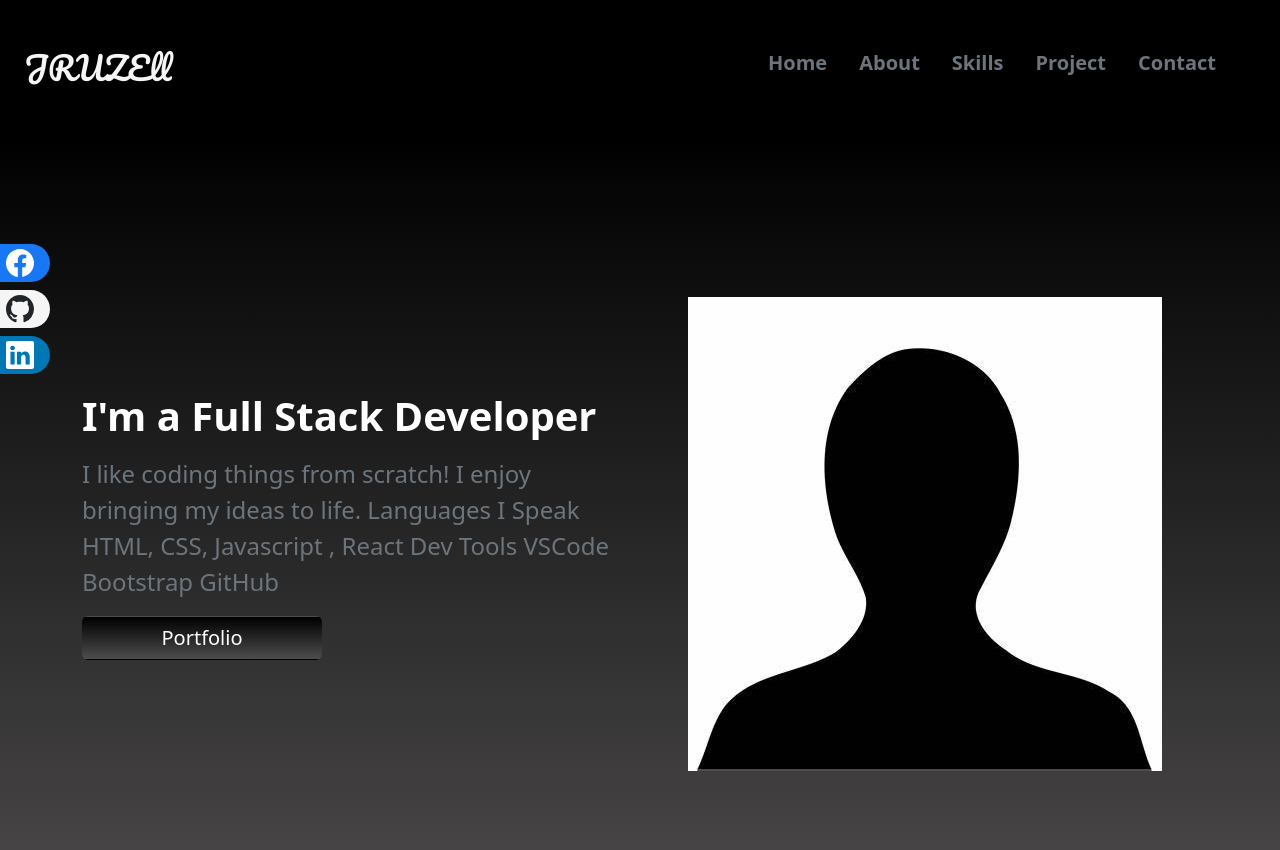
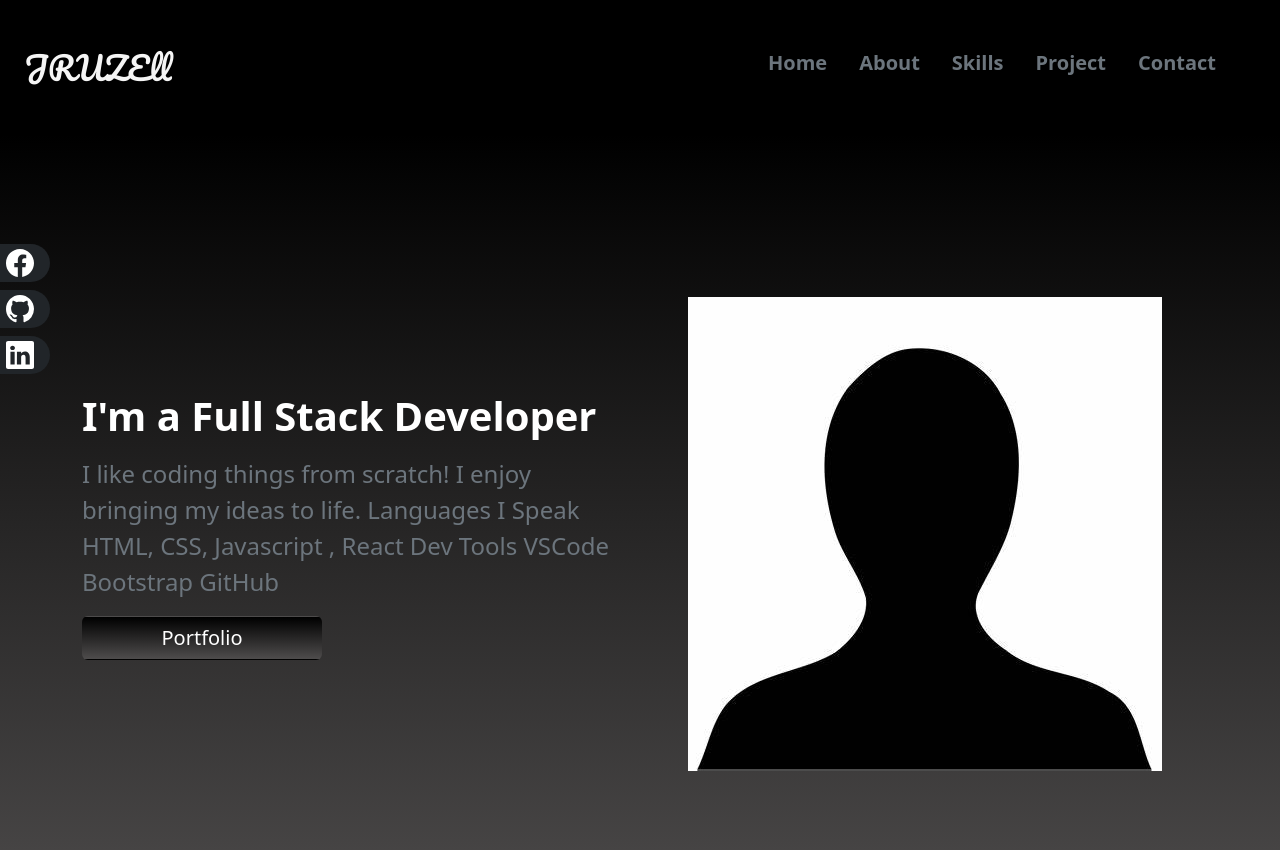
Before and after one commit to Ruzell11/react-portfolio, a React (Create React App) app: page / in a window 1280 px wide. Shown: the top 850 px of the page. Built offline with nearby package versions, Linux system fonts and the light colour scheme; a web font is replaced by a local one.

Commit message:
fix color

```diff
--- a/src/App.js
+++ b/src/App.js
@@ -12,10 +12,7 @@ class App extends React.Component {
         <NavBar />
         <Home />
         <SocialMedia />
-      </div>
-
-
-
+        </div>
     )
   }
 }
--- a/src/components/Navbar.js
+++ b/src/components/Navbar.js
@@ -40,7 +40,7 @@ class Navbar extends React.Component {
         }
     ]
 
-    render() {
+    render(props) {
         return (
             <div className='d-flex justify-content-between align-items-center p-4 nav' style={{ backgroundColor: 'black' }}>
                 <div className="logo mt-2">
@@ -51,7 +51,7 @@ class Navbar extends React.Component {
                             {this.links.map(({id , link}) => {
                                 return (
                                     <>
-                                        <li key={id} className='nav-link text-secondary fw-bolder fs-5 pe-auto'>{link} </li>
+                                        <li key={id} className='nav-link text-secondary fw-bolder fs-5 pe-auto' style={{cursor:'pointer'}}>{link} </li>
                                     </>
                                 )
                             })}
@@ -64,15 +64,15 @@ class Navbar extends React.Component {
                 <ul className={!this.state.navbar ? 'd-none' :
                     'position-absolute top-0 start-0  d-flex justify-content-center align-items-center flex-column d-md-flex d-sm-flex d-lg-none d-xxl-none d-xl-none w-100 navMobile'
                 } style={{ marginTop:'5rem'}}>
-                    <div onClick={this.handleClick}>
+
                     {this.links.map(({id , link}) => {
                                 return (
                                     <>
-                                        <li key={id} className='fs-3 py-4 nav-link text-secondary'>{link}</li>
+                                        <li key={id} className='fs-3 py-2 nav-link text-secondary' onClick={this.handleClick}>{link}</li>
                                     </>
                                 )
                             })}
-                    </div>
+
                 </ul>
             </div>
         )
--- a/src/components/socialMedia.js
+++ b/src/components/socialMedia.js
@@ -34,26 +34,13 @@ class SocialMedia extends React.Component {
         return (
             <>
                 <div className='position-fixed iconsDiv d-flex flex-column ' style={{ width: '10rem' }} >
-                    {/* {this.Icons.map(({id , icon , text , background}) =>{
+                    {this.Icons.map(({id , icon , text , background}) =>{
                         return(
                             <>
-                            <li key={id} className='icons text-white' style={{listStyle:"none" , cursor:'pointer' }}>{text}{icon}</li>
+                            <li key={id} className='icons text-white fs-5 my-1 d-flex justify-content-end py-1 rounded-pill bg-dark' style={{listStyle:"none" , cursor:'pointer' }}>{text}<span className='fs-3 d-flex align-items-center px-3'>{icon}</span></li>
                             </>
                         )
-                    })} */}
-                    <li className='icons text-right text-white fs-5 my-1  d-flex justify-content-end py-1 rounded-pill'
-                    style={{listStyle:'none', backgroundColor: '#1877f2'}}>
-                        Facebook  <span className='fs-3 d-flex align-items-center px-3'><BsFacebook /></span>
-                        </li>
-                    <li className='icons text-right text-dark fs-5 my-1  d-flex justify-content-end py-1 rounded-pill'
-                    style={{listStyle:'none' , backgroundColor: 'whitesmoke'}}>
-                        Github  <span className='fs-3 d-flex align-items-center px-3'><BsGithub /></span>
-                        </li>
-                    <li className='icons text-right text-white fs-5 my-1  d-flex justify-content-end py-1 rounded-pill'
-                    style={{listStyle:'none' , backgroundColor:'#0077B5'}}>
-                        Linkedin <span className='fs-3 d-flex align-items-center px-3'><BsLinkedin /></span>
-                        </li>
-
+                    })}
                 </div>
             </>
         )
--- a/src/index.css
+++ b/src/index.css
@@ -60,10 +60,8 @@
 
 }
 .icons:hover{
-
   transform: translate(0px , 0px);
   transition: .3s ease-in;
-
 }
 .navMobile{
   z-index: 500;
```
